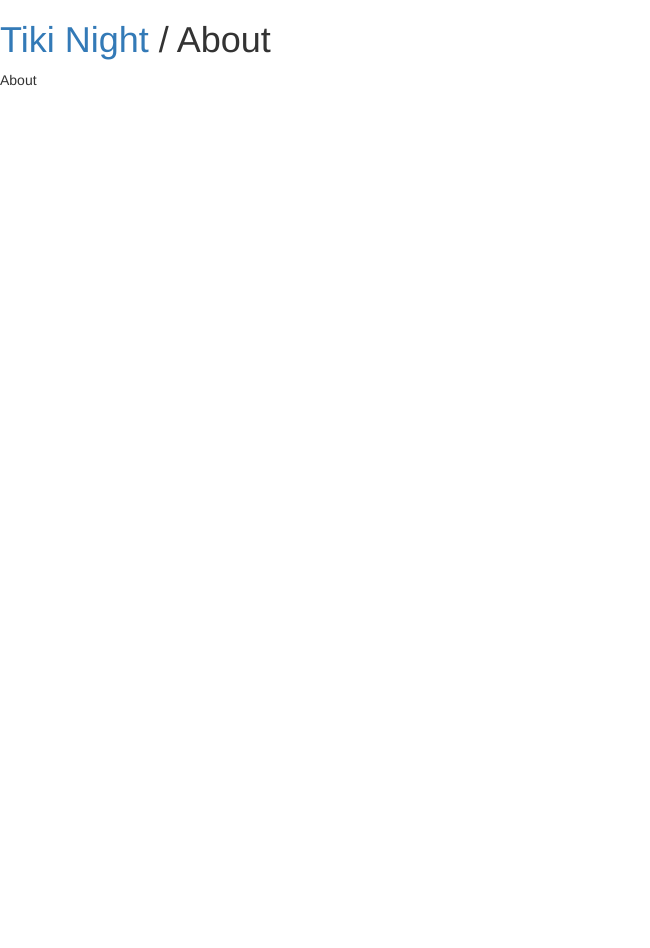
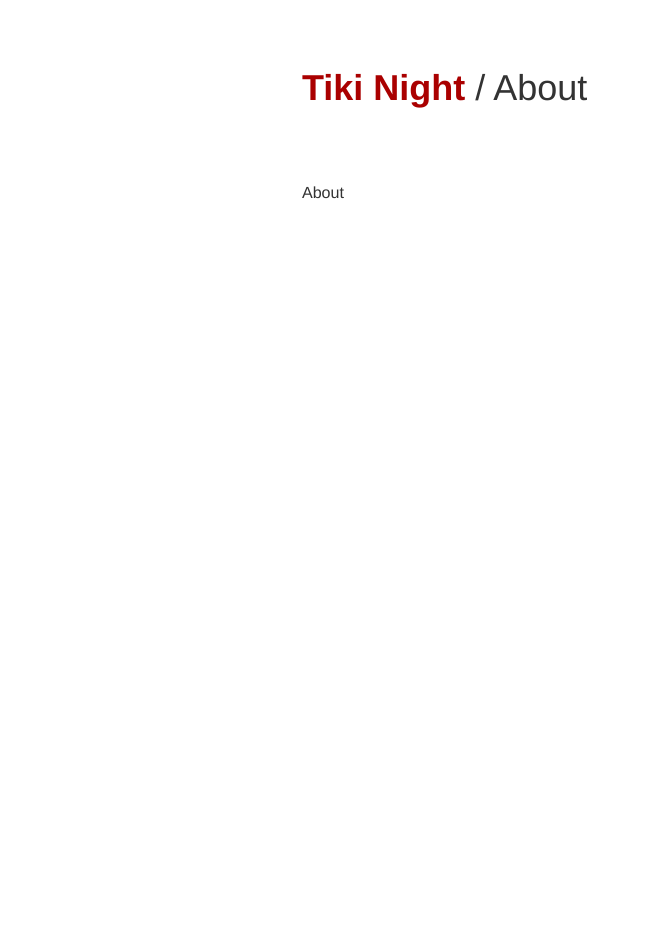
Before and after one commit to dfmcmurray/tiki-night, a Jekyll site: the page built from about/index.html, in a window 1280 px wide. Shown: the whole page, without its empty margins (0-650 px from the left). Built offline with Jekyll 4.4.1, drawn with Linux system fonts in a browser that asks for light colours; nearby versions of some CDN libraries; library files that are not in the unit come from our copies; Markdown is read by kramdown in place of the engine named in the settings; before the commit the page ends 900 px from its top, so only the background shows below that.

Commit message:
Using site.baseurl for depenencies again; without it, subpages can't find them.

```diff
--- a/_layouts/default.html
+++ b/_layouts/default.html
@@ -6,11 +6,11 @@
         <title>{{ page.title }}</title>
         <meta name="viewport" content="width=device-width">
 
-        <link rel="stylesheet" href="css/main.css">
-        <link rel="stylesheet" href="css/bootstrap.min.css">
+        <link rel="stylesheet" href="/{{site.baseurl}}/css/main.css">
+        <link rel="stylesheet" href="/{{site.baseurl}}/css/bootstrap.min.css">
 
-        <script src="libs/jquery.min.js"></script>
-        <script src="libs/bootstrap.min.js"></script>
+        <script src="/{{site.baseurl}}/libs/jquery.min.js"></script>
+        <script src="/{{site.baseurl}}/libs/bootstrap.min.js"></script>
 
     </head>
     <body>
```
